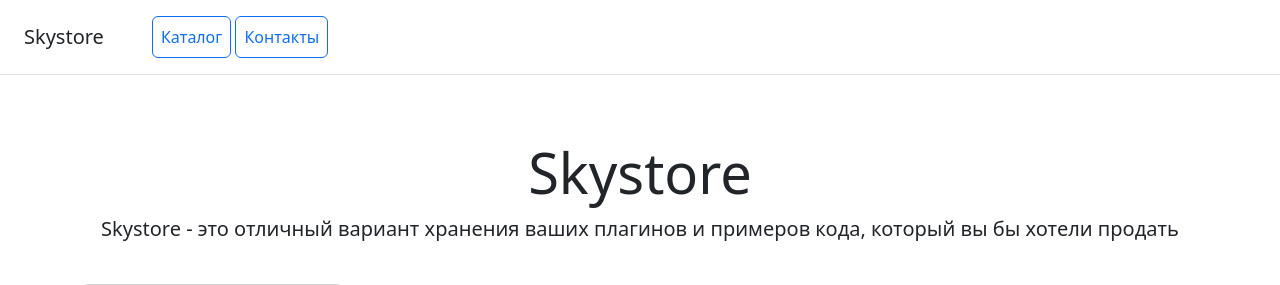
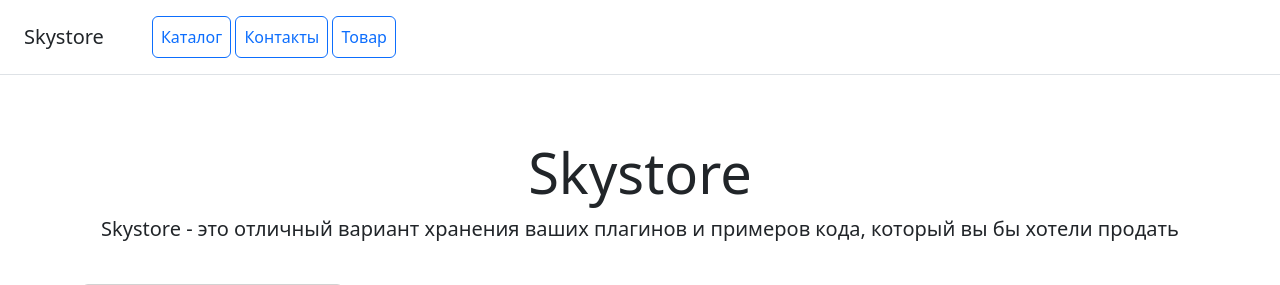
Before and after one commit to turovskayaA/Django_hm2, a Django app: page / in a window 1280 px wide. Shown: the top 285 px of the page. Run offline with Django 5.2, Linux system fonts and the light colour scheme.

Commit message:
Correct file

```diff
--- a/catalog/templates/catalog/contacts.html
+++ b/catalog/templates/catalog/contacts.html
@@ -12,6 +12,7 @@
     <nav class="ms-5">
         <a class="p-2 btn btn-outline-primary" href="/">Каталог</a>
         <a class="p-2 btn btn-outline-primary" href="/contacts/">Контакты</a>
+        <a class="p-2 btn btn-outline-primary" href="/product_list/">Товар</a>
     </nav>
 </div>
 
--- a/catalog/templates/catalog/home.html
+++ b/catalog/templates/catalog/home.html
@@ -12,6 +12,7 @@
     <nav class="ms-5">
         <a class="p-2 btn btn-outline-primary" href="/">Каталог</a>
         <a class="p-2 btn btn-outline-primary" href="/contacts/">Контакты</a>
+        <a class="p-2 btn btn-outline-primary" href="/product_list/">Товар</a>
     </nav>
 </div>
 
```
